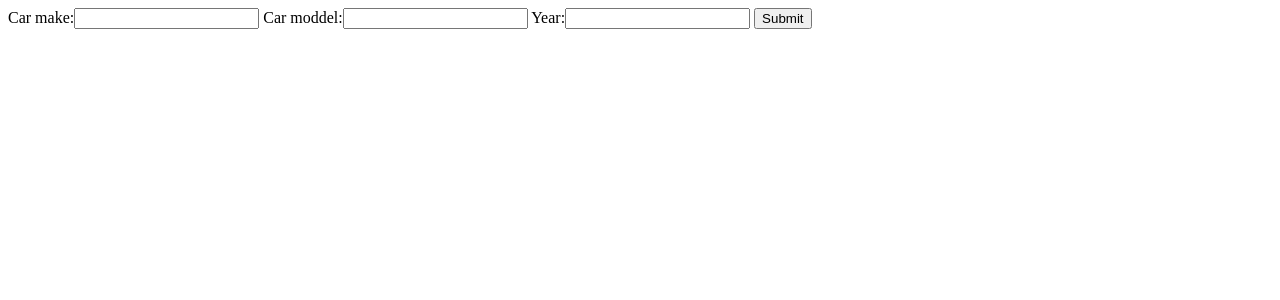
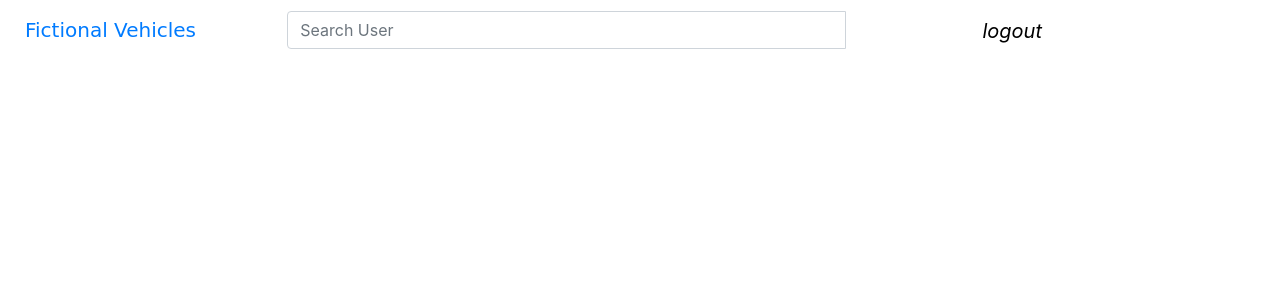
Before and after one commit to nyagajr/fictional-vehicles, a Django app: page /app/index in a window 1280 px wide. Shown: the top 300 px of the page. Run offline with Django 3.2, Linux system fonts and the light colour scheme; data that the repository does not hold is empty; some libraries are stand-ins or nearby versions.

Commit message:
adding templates

```diff
--- /dev/null
+++ b/app/templates/all/base.html
@@ -0,0 +1,30 @@
+{% load bootstrap4 %}
+{% load staticfiles%}
+<!DOCTYPE html>
+<html>
+<head>
+  <meta charset="utf-8">
+
+  {% if title %}
+  <title>fictional_vehicles - {{title}}</title>
+  {% else %}
+    <title> fictional_vehicles </title>
+  {% endif %}
+
+  {% block styles %}
+   {% bootstrap_css %}
+   <link rel="stylesheet" href="{% static 'css/base.css' %}">
+   <link href="https://fonts.googleapis.com/css?family=Pacifico" rel="stylesheet">
+  {% endblock %}
+</head>
+<body>
+    {% include "navbar.html" %}
+
+    {% block content %}  {%endblock%}
+
+    {% block scripts %}
+        <script src="https://ajax.googleapis.com/ajax/libs/jquery/3.2.1/jquery.min.js"></script>
+     {% bootstrap_javascript %}
+    {% endblock %}
+</body>
+</html>
--- a/app/templates/index.html
+++ b/app/templates/index.html
@@ -1,43 +1,23 @@
+{%extends 'all/base.html'%}
 {{block.super}}
 {% block content %}
-<!-- <h1 style="text-align:center; font-family: 'Pattaya', sans-serif;">Institutions</h1><hr> -->
 
+<!-- <form action="" method="post">
+    {% csrf_token %}
+    {{form}}
+    <input type="submit" > -->
 
-<!-- {% for all in cars%}
+</form>
+{% for all in cars%}
 
+<div class="col-md-4" style='padding:5px;'>
+  <h2 class="account-heading" style="font-family: 'Pattaya', sans-serif;"><b>{{all.car_make}}</b></h2>
+  <p> <b>Name:  </b>{{all.car_moddel}}</p>
+  <p> <b>Bio:  </b>{{all.year}}</p><br>
+</div>
 
-<div class="content-section">
-  <div class="media">
-
-    <div class="col-md-4">
-    </div>
-
-    <div class="col-md-12">
-      <div class="media-body">
-        <div class="col-md-4" style='padding:5px; margin-left:250px;'>
-          <h2 class="account-heading" style="font-family: 'Pattaya', sans-serif;"><b>{{all.car_make}}</b></h2>
-          <p> <b>Name:  </b>{{all.car_moddel}}</p>
-          <p> <b>Bio:  </b>{{all.year}}</p><br>
-        </div>
+{% endfor %}
 
 
 
-      </div>
-    </div>
-
-    <div class="col-md-4">
-    </div>
-
-  </div>
-</div>
-
-{% endfor %} -->
-
-<form action="" method="post">
-    {% csrf_token %}
-    {{form}}
-    <input type="submit" >
-
-</form>
-
 {% endblock %}
--- /dev/null
+++ b/app/templates/navbar.html
@@ -0,0 +1,60 @@
+<!DOCTYPE html>
+<html lang="en">
+<head>
+  <link href="https://fonts.googleapis.com/css?family=Pacifico" rel="stylesheet">
+  <meta charset="utf-8">
+  <meta name="viewport" content="width=device-width, initial-scale=1">
+</head>
+<body>
+<nav class="navbar navbar-inverse"  style="background-color:white; border:white; padding:10px; position:static; ">
+  <div class="container-fluid">
+    <div class="navbar-header">
+      <a class="navbar-brand" href="home" style="font-family: 'Dancing Script', cursive;">
+            Fictional Vehicles</a>
+
+    </div>
+
+    <div class="col-xs-12 col-sm-12 col-md-6 col-lg-6 col-xl-6">
+                <!-- Adding a search form  -->
+                <form class="navbar-form" role="search" align="middle" action="/search">
+
+                    <div class="input-group">
+                        <input type="text" class="form-control" placeholder="Search User" name="article">
+                        <div class="input-group-btn">
+                            <button class="btn btn-default" type="submit"><i class="glyphicon glyphicon-search" ></i></button>
+                        </div>
+                    </div>
+
+                </form>
+                <!-- search form end -->
+            </div>
+
+            <div class="col-xs-12 col-sm-12 col-md-3 col-lg-3 col-xl-3">
+                          <a href="/profile" id="instTitle" style=" margin-right:10px; font-size:25px;">
+                              <span class="glyphicon glyphicon-user" style="font-size:20px;color:black"></span>
+                          </a>
+                          <a href="#" id="instTitle" style="margin-right:10px;font-size:25px;">
+                              <span class="glyphicon glyphicon-heart-empty" style="font-size:20px;color:black"></span>
+                          </a>
+
+                          <a href="#">
+                              <i class="glyphicon glyphicon-compass" style="font-size:25px;color:black" href="#"></i>
+                          </a>
+                          <a href="accounts/login">
+                              <i class="glyphicon glyphicon-log-out" style="font-size:20px;color:black" href="accounts/login">logout</i>
+                          </a>
+
+                      </div>
+      <div class="col-sm-6 col-md-6">
+                <!--  if user.is_authenticated
+                 else
+                <li>
+                  <a class='btn btn-default' href="/accounts/login">Login</a>
+                </li>
+                 endif  -->
+          </div>
+
+  </div>
+</nav>
+</body>
+</html>
--- a/app/urls.py
+++ b/app/urls.py
@@ -3,6 +3,7 @@ from django.urls import path
 from . import views
 
 urlpatterns = [
+    path('display',views.display, name='display'),
     path('index', views.index, name='index'),
-    path('display',views.display, name='display'),
+
 ]
--- a/app/views.py
+++ b/app/views.py
@@ -1,19 +1,22 @@
 from django.views.decorators.csrf import csrf_protect
-from django.shortcuts import render
+from django.shortcuts import render, redirect
 from django.http import HttpResponse
 from .models import *
 from .forms import CarDetailsForm
 
-def index(request):
+def display(request):
+
     form = CarDetailsForm()
 
     if request.method == 'POST':
         form = CarDetailsForm(request.POST)
         if form.is_valid():
             form.save()
+            return redirect('index')
     context = {'form':form}
-    return render(request,'index.html', context)
-
-def display(request):
     cars = CarDetails.objects.all()
     return render(request,'test.html',locals())
+
+def index(request):
+    cars = CarDetails.objects.all()
+    return render(request,'index.html',locals())
--- a/cars/settings.py
+++ b/cars/settings.py
@@ -31,6 +31,7 @@ ALLOWED_HOSTS = []
 # Application definition
 
 INSTALLED_APPS = [
+    'bootstrap4',
     'app.apps.AppConfig',
     'django.contrib.admin',
     'django.contrib.auth',
@@ -38,6 +39,7 @@ INSTALLED_APPS = [
     'django.contrib.sessions',
     'django.contrib.messages',
     'django.contrib.staticfiles',
+
 ]
 
 MIDDLEWARE = [
--- /dev/null
+++ b/requirements.txt
@@ -0,0 +1,5 @@
+bootstrap4==0.1.0
+Django==2.2
+mysqlclient==2.0.3
+pytz==2021.3
+sqlparse==0.4.2
```
Also changed, not shown: app/templates/test.html (+7 -31 lines).
